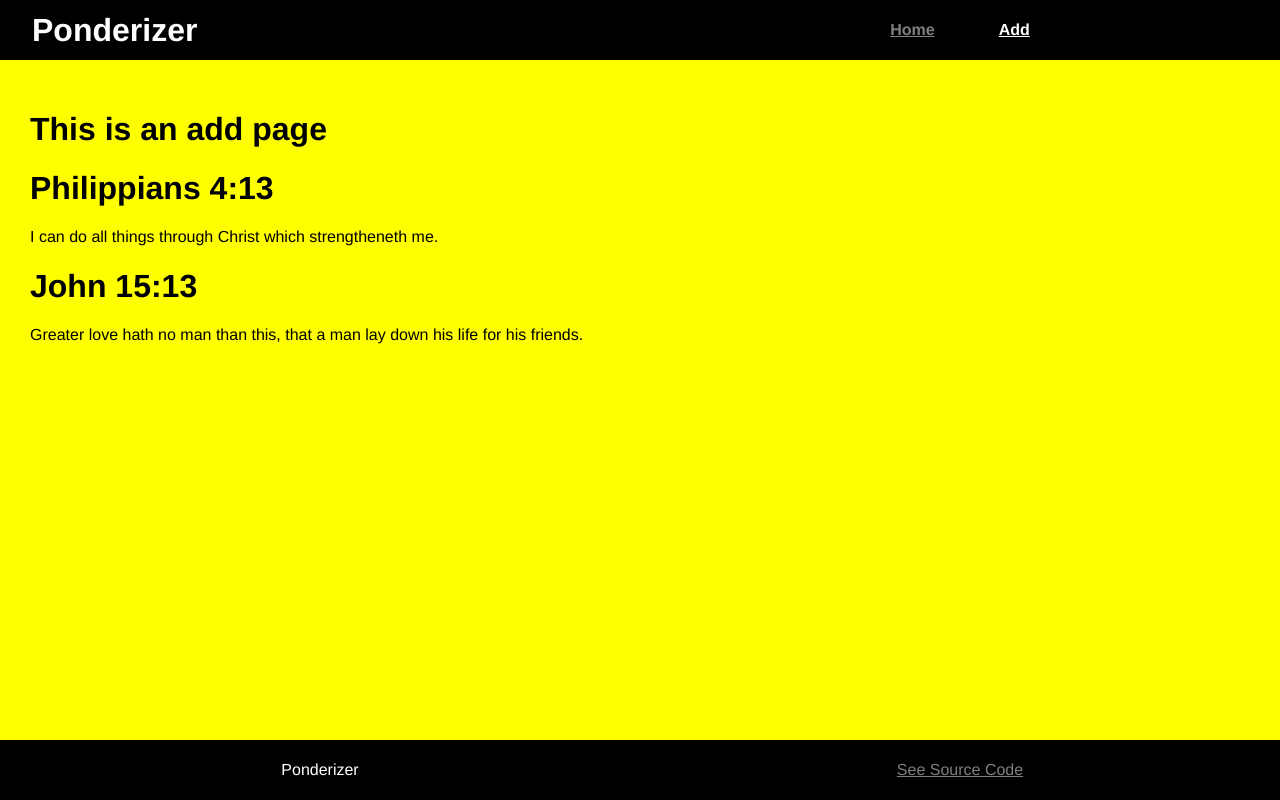
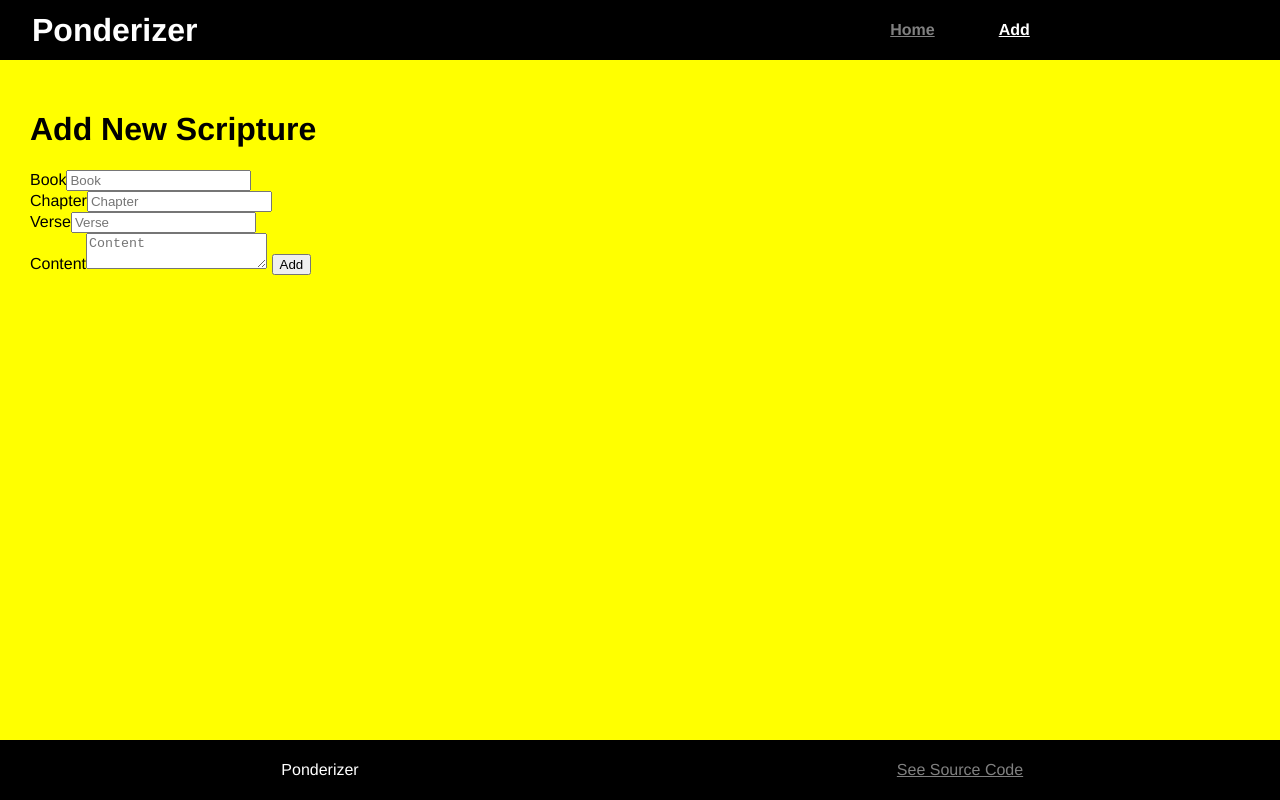
Before and after one commit to brighamandersen/ponderizer, a Vue app: page /add in a window 1280 px wide. Built offline with nearby package versions, Linux system fonts and the light colour scheme.

Commit message:
Good add functionality

```diff
--- a/src/components/PreviewCard.vue
+++ b/src/components/PreviewCard.vue
@@ -1,15 +1,28 @@
 <template>
   <div class="card">
-    <p>Hi from preview card</p>
+    <h3>{{ scripture.book }} {{ scripture.chapter }}:{{ scripture.verse }}</h3>
   </div>
 </template>
 
 <script>
   export default {
     name: 'PreviewCard',
+    props: ['scripture'],
   };
 </script>
 
 <style scoped>
+  .card {
+    background: white;
+    width: 200px;
+    height: 200px;
+    padding: 2rem;
+    margin: 2rem;
+    box-shadow: 0 4px 8px 0 rgba(0,0,0,0.2);
+    transition: 0.3s;
+  }
 
+  .card:hover {
+    box-shadow: 0 8px 16px 0 rgba(0,0,0,0.2);
+  }
 </style>
--- a/src/mock-data.js
+++ b/src/mock-data.js
@@ -1,13 +1,13 @@
 const mock = [
   {
-    id: 1,
+    id: 'philippians-4-13',
     book: 'Philippians',
     chapter: 4,
     verse: 13,
     content: 'I can do all things through Christ which strengtheneth me.',
   },
   {
-    id: 2,
+    id: 'john-15-13',
     book: 'John',
     chapter: 15,
     verse: 13,
--- a/src/views/Add.vue
+++ b/src/views/Add.vue
@@ -1,20 +1,84 @@
 <template>
   <div class="add">
-    <h1>This is an add page</h1>
-    <div v-for="scripture in scriptures" :key="scripture.id">
-      <h1>{{ scripture.book }} {{ scripture.chapter }}:{{ scripture.verse }}</h1>
-      <p>{{ scripture.content }}</p>
-    </div>
+    <h1>Add New Scripture</h1>
+    <form class="add-form" @submit.prevent="add">
+    <label for="book">Book</label>
+    <input type="text" id="book" v-model="book" placeholder="Book" />
+    <br>
+    <label for="chapter">Chapter</label>
+    <input type="text" id="chapter" v-model="chapter" placeholder="Chapter" />
+    <br>
+    <label for="verse">Verse</label>
+    <input type="text"  id="verse" v-model="verse" placeholder="Verse" />
+    <br>
+    <label for="content">Content</label>
+    <textarea  id="content" v-model="content" placeholder="Content" />
+    <button type="submit">Add</button>
+    </form>
+    <p class="error-msg" v-if="errorMsg != ''">{{ errorMsg }}</p>
   </div>
 </template>
 
 <script>
   export default {
     name: 'Add',
+    data() {
+      return {
+        book: '',
+        chapter: '',
+        verse: '',
+        content: '',
+        errorMsg: ''
+      }
+    },
     computed: {
       scriptures() {
         return this.$root.$data.scriptures;
       }
+    },
+    methods: {
+      add() {
+        const newScripture = {
+          id: this.book.toLowerCase() + '-' + this.chapter + '-' + this.verse,
+          book: this.book,
+          chapter: this.chapter,
+          verse: this.verse,
+          content: this.content
+        }
+
+        // Check for duplicate by id
+        const alreadyExists = this.$root.$data.scriptures.some((scripture) => scripture.id === newScripture.id);
+
+
+        if (alreadyExists) {
+          this.errorMsg = "You already added that scripture.  Try a new verse.";
+        } else {
+          this.$root.$data.scriptures.push(newScripture);
+
+          this.errorMsg = '';
+          this.book = '';
+          this.chapter = '';
+          this.verse = '';
+          this.content = '';
+        }
+      }
+    },
+    watch: {
+      book() {
+        this.errorMsg = '';
+      },
+      chapter() {
+        this.errorMsg = '';
+      },
+      verse() {
+        this.errorMsg = '';
+      }
     }
   };
 </script>
+
+<style scoped>
+  .error-msg {
+    color: red;
+  }
+</style>
--- a/src/views/Home.vue
+++ b/src/views/Home.vue
@@ -1,7 +1,8 @@
 <template>
   <div class="home">
-    <img alt="Vue logo" src="../assets/logo.png">
-    <PreviewCard />
+    <div v-for="scripture in scriptures" :key="scripture.id">
+      <PreviewCard :scripture="scripture" />
+    </div>
   </div>
 </template>
 
@@ -13,5 +14,10 @@
     components: {
       PreviewCard
     },
+    computed: {
+      scriptures() {
+        return this.$root.$data.scriptures;
+      }
+    }
   };
 </script>
```
